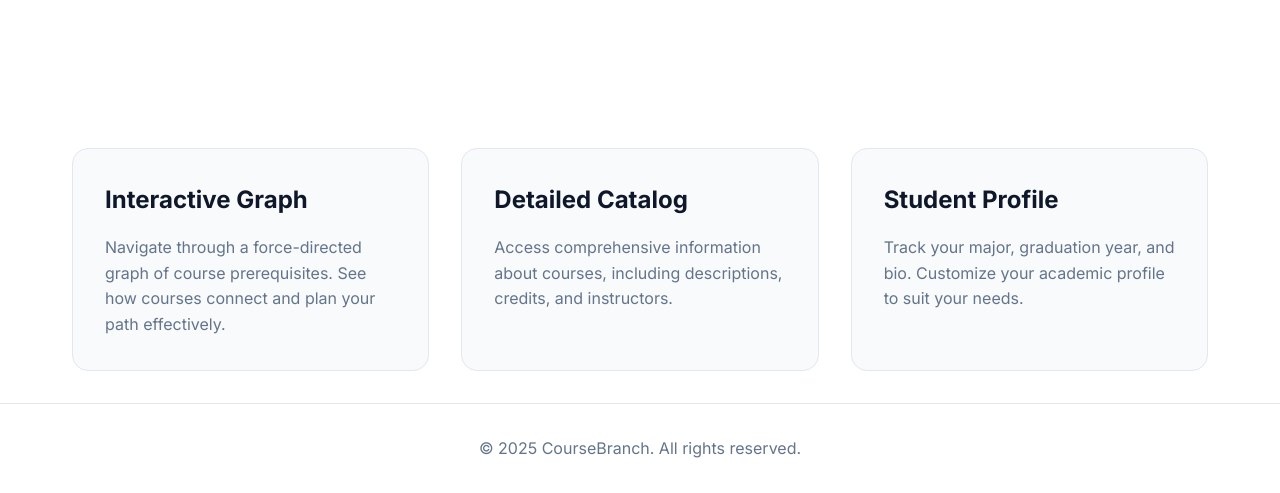
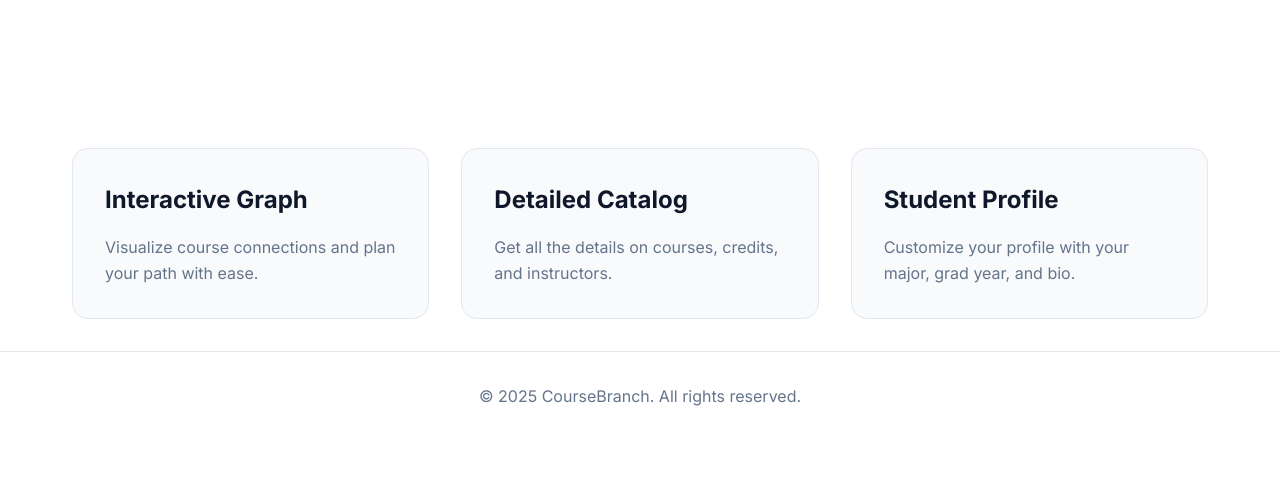
Before and after one commit to Valaki318/coursebranch, a Django app: page / in a window 1280 px wide. Shown: the part 498-991 px from the top of the page. After the commit the page ends 904 px from the top, so only its background shows below. Run offline with Django 5.2, Linux system fonts and the light colour scheme.

Commit message:
Simplify feature cards

```diff
--- a/coursebranch/templates/home.html
+++ b/coursebranch/templates/home.html
@@ -17,18 +17,17 @@
 <div class="features-grid">
     <div class="feature-card">
         <h3>Interactive Graph</h3>
-        <p>Navigate through a force-directed graph of course prerequisites. See how courses connect and plan your path
-            effectively.</p>
+        <p>Visualize course connections and plan your path with ease.</p>
     </div>
 
     <div class="feature-card">
         <h3>Detailed Catalog</h3>
-        <p>Access comprehensive information about courses, including descriptions, credits, and instructors.</p>
+        <p>Get all the details on courses, credits, and instructors.</p>
     </div>
 
     <div class="feature-card">
         <h3>Student Profile</h3>
-        <p>Track your major, graduation year, and bio. Customize your academic profile to suit your needs.</p>
+        <p>Customize your profile with your major, grad year, and bio.</p>
     </div>
 </div>
 {% endblock %}
```
